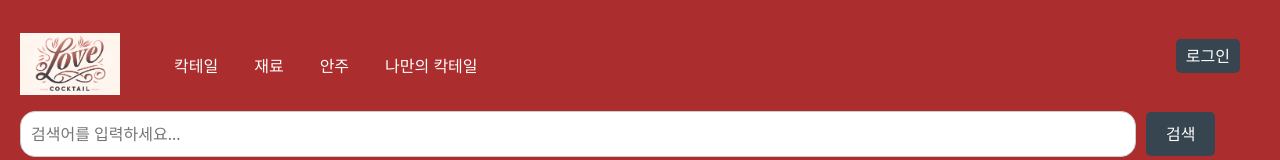
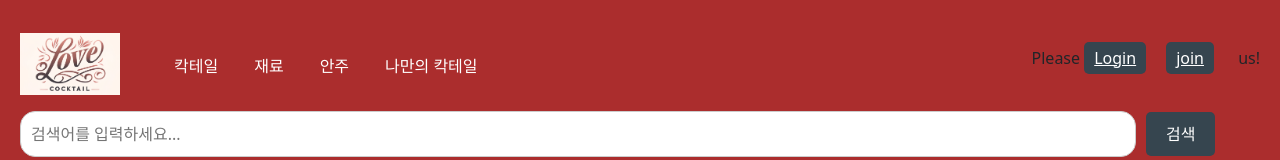
Before and after one commit to KICMonster/frontend-monster, a React (Vite) app in the folder front/: page /history in a window 1280 px wide. Shown: the top 160 px of the page. Built offline with nearby package versions, Linux system fonts and the light colour scheme; the HTML template or start-up script is replaced by a standard one.

Commit message:
라우트 작업완

```diff
--- a/front/src/component/mian/LoginButton.jsx
+++ b/front/src/component/mian/LoginButton.jsx
@@ -1,39 +1,61 @@
 import React, { useState, useEffect } from 'react';
 import '../../App.css'
-import { useNavigate } from "react-router-dom";
 
 function LoginButton() {
-    let navigate = useNavigate();
-
-    const [token, setToken] = useState(null);
-
-    const handleLoginClick = () => {
-        navigate("/login");
-    };
-
-    const handleProfileClick = () => {
-        navigate("/mypage");
-    };
+    const [isLoggedIn, setIsLoggedIn] = useState(false);
 
     useEffect(() => {
-        // localStorage 토큰을 가져옴
-        const Token = localStorage.getItem('jwt');
-        if (Token) {
-            setToken(Token);
+        const token = localStorage.getItem('jwt');
+        const loginLink = document.querySelector('a[href="/login"]');
+        const joinLink = document.querySelector('a[href="/join"]');
+
+        if (token) {
+            setIsLoggedIn(true);
+            if (loginLink) {
+                // JWT 토큰이 있으면 로그아웃 링크로 변경합니다.
+                loginLink.textContent = 'Logout';
+                loginLink.setAttribute('href', '/logout');
+                loginLink.addEventListener('click', (e) => {
+                    e.preventDefault();
+                    // 로컬 스토리지에서 JWT 토큰을 제거합니다.
+                    localStorage.removeItem('jwt');
+                    // 상태를 업데이트합니다.
+                    setIsLoggedIn(false);
+                    // 로그인 페이지로 리다이렉트합니다.
+                    window.location.href = '/login';
+                });
+            }
+            // 조인 링크를 숨깁니다.
+            if (joinLink) {
+                joinLink.style.display = 'none';
+            }
+        } else {
+            // 로그인하지 않은 상태에서 로그인 링크와 조인 링크를 보여줍니다.
+            if (loginLink && joinLink) {
+                loginLink.textContent = 'Login';
+                loginLink.setAttribute('href', '/login');
+                joinLink.style.display = '';
+            }
         }
-    }, []);
+    }, [isLoggedIn]);
 
 
-    return(
+    return (
         <div>
-       {token ? (
+
+            <p>
+                Please <a href="/login" className="login-button login-button-color">login/</a>
+                <a href="/join" className="login-button login-button-color" >join</a> us!
+            </p>
+
+            {isLoggedIn ? (
                 // 토큰이 있을 경우 프로필 버튼
-                <button onClick={handleProfileClick} className="login-button login-button-color">프로필</button>
+                <p><a href="/mypage" className="login-button login-button-color">프로필</a></p>
             ) : (
                 // 토큰이 없을 경우 로그인 버튼
-                <button onClick={handleLoginClick} className="login-button login-button-color">로그인</button>
+                <></>
             )}
-      </div>
+        </div>
     );
 
 }
--- a/front/src/pages/Home.jsx
+++ b/front/src/pages/Home.jsx
@@ -1,4 +1,3 @@
-import React, { useEffect, useState } from 'react';
 import BasicLayout from '../layouts/BasicLayout';
 import "../layouts/BasicLayout.css"
 import ImageClicker from '../component/mian/ImageClicker';
@@ -6,42 +5,6 @@ import InteractiveImage from '../component/mian/InteractiveImage';
 import CocktailLink from '../component/mian/CocktailLink';
 
 function Home() {
-  const [isLoggedIn, setIsLoggedIn] = useState(false);
-
-  useEffect(() => {
-    const token = localStorage.getItem('jwt');
-    const loginLink = document.querySelector('a[href="/login"]');
-    const joinLink = document.querySelector('a[href="/join"]');
-
-    if (token) {
-      setIsLoggedIn(true);
-      if (loginLink) {
-        // JWT 토큰이 있으면 로그아웃 링크로 변경합니다.
-        loginLink.textContent = 'Logout';
-        loginLink.setAttribute('href', '/logout');
-        loginLink.addEventListener('click', (e) => {
-          e.preventDefault();
-          // 로컬 스토리지에서 JWT 토큰을 제거합니다.
-          localStorage.removeItem('jwt');
-          // 상태를 업데이트합니다.
-          setIsLoggedIn(false);
-          // 로그인 페이지로 리다이렉트합니다.
-          window.location.href = '/login';
-        });
-      }
-      // 조인 링크를 숨깁니다.
-      if (joinLink) {
-        joinLink.style.display = 'none';
-      }
-    } else {
-      // 로그인하지 않은 상태에서 로그인 링크와 조인 링크를 보여줍니다.
-      if (loginLink && joinLink) {
-        loginLink.textContent = 'Login';
-        loginLink.setAttribute('href', '/login');
-        joinLink.style.display = '';
-      }
-    }
-  }, [isLoggedIn]);
 
   return (
     <BasicLayout >
```
